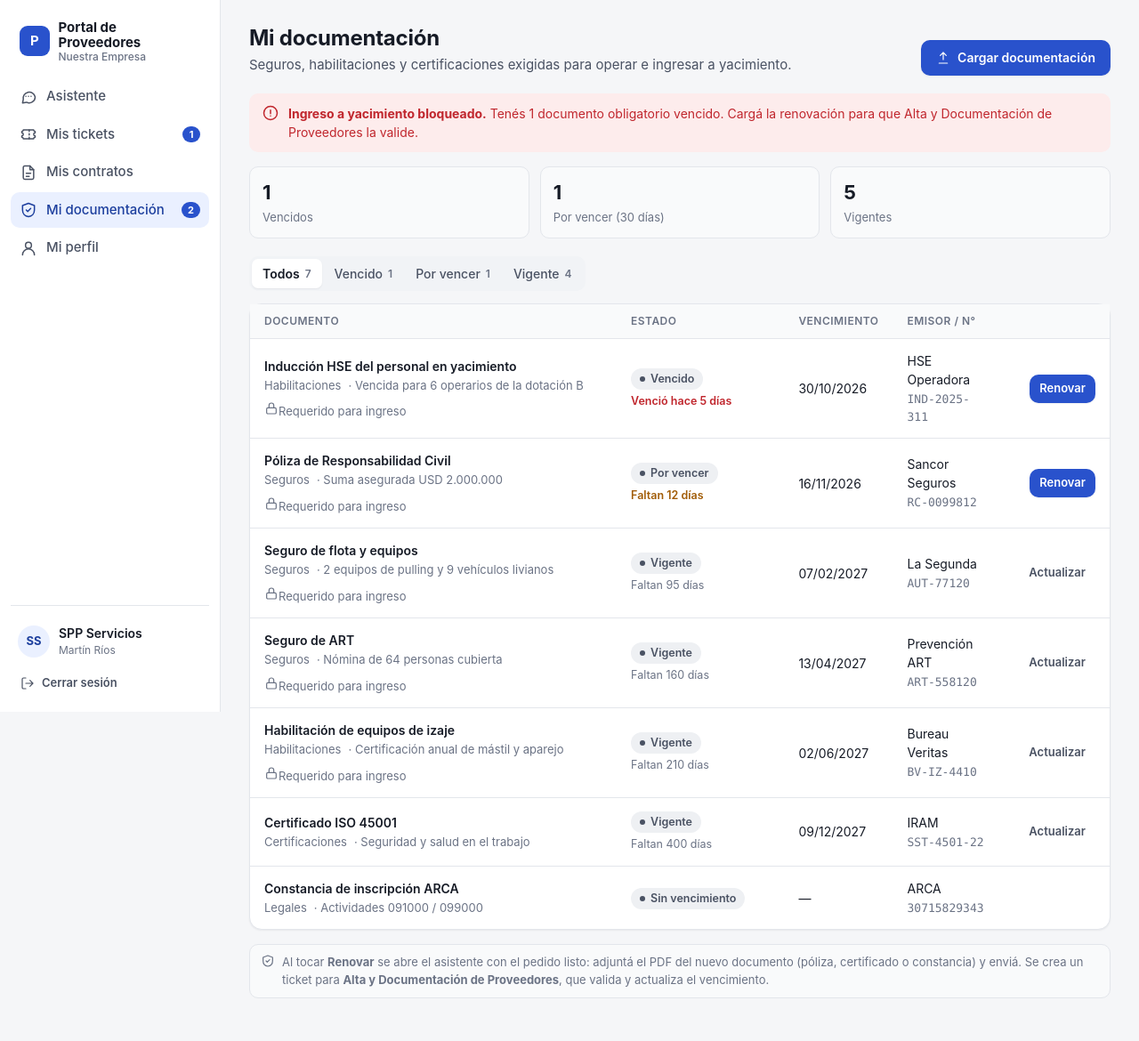
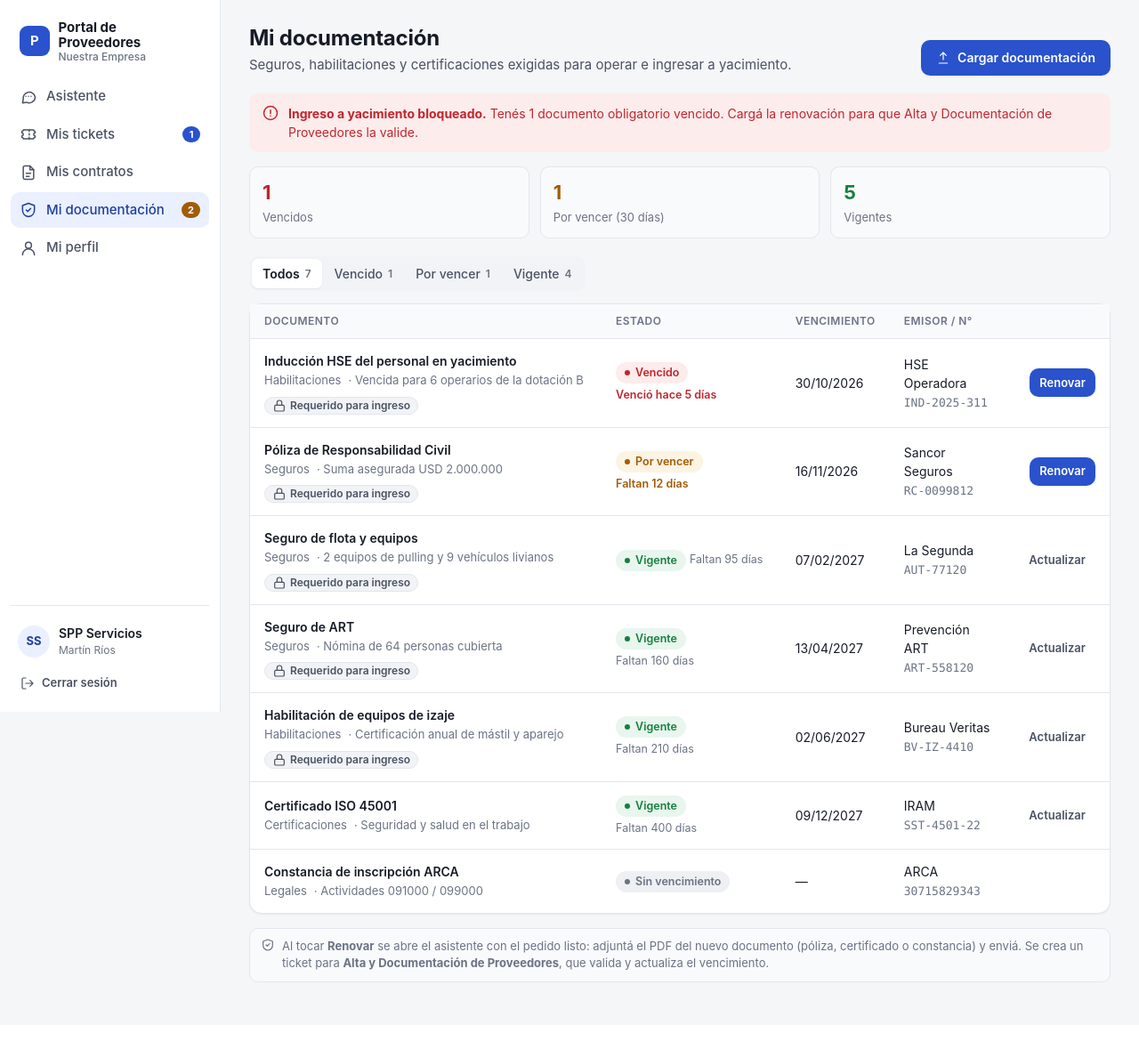
Before and after one commit to ArmandData/PortalDeProveedores, a Flask app: page /documentacion in a window 1280 px wide. Shown: the whole page at 89% size. After the commit the page ends 1104 px from the top, so only its background shows below. Run offline with Flask 3, Linux system fonts and the light colour scheme; the visitor is signed in with stand-in values (Sample User, id 1); data comes from the database, SQL or seed files in the repository.

Commit message:
Oil&Gas: estilos de documentación

```diff
--- a/static/css/app.css
+++ b/static/css/app.css
@@ -588,3 +588,18 @@ dialog::backdrop { background: rgba(10, 14, 22, .45); }
   *, *::before, *::after { animation: none !important; transition: none !important; scroll-behavior: auto !important; }
 }
 #chat-meta { margin-top: 0; }
+
+/* ---------- Documentación del proveedor (Oil&Gas) ---------- */
+.nav .count-warn { background: var(--warning); color: #fff; }
+.badge-doc-vigente { background: var(--success-soft); color: var(--success); }
+.badge-doc-por_vencer { background: var(--warning-soft); color: var(--warning); }
+.badge-doc-vencido, .badge-vencido-hard { background: var(--danger-soft); color: var(--danger); }
+.badge-doc-permanente { background: var(--neutral-soft); color: var(--text-3); }
+.t-danger { color: var(--danger); } .t-warn { color: var(--warning); } .t-ok { color: var(--success); }
+.tag-block { display: inline-flex; align-items: center; gap: 4px; font-size: 12px; font-weight: 600; color: var(--text-2);
+  background: var(--surface-3); border: 1px solid var(--border); border-radius: 999px; padding: 0 8px; }
+.doc-table .subject { white-space: normal; }
+.doc-mini { list-style: none; margin: 0; padding: 0; display: flex; flex-direction: column; gap: 10px; font-size: 13.5px; }
+.doc-mini li { display: flex; gap: 10px; align-items: flex-start; }
+.doc-mini li small { display: block; color: var(--text-3); font-size: 12px; }
+.doc-alert-strip { max-width: 780px; margin: 0 auto 10px; }
```
